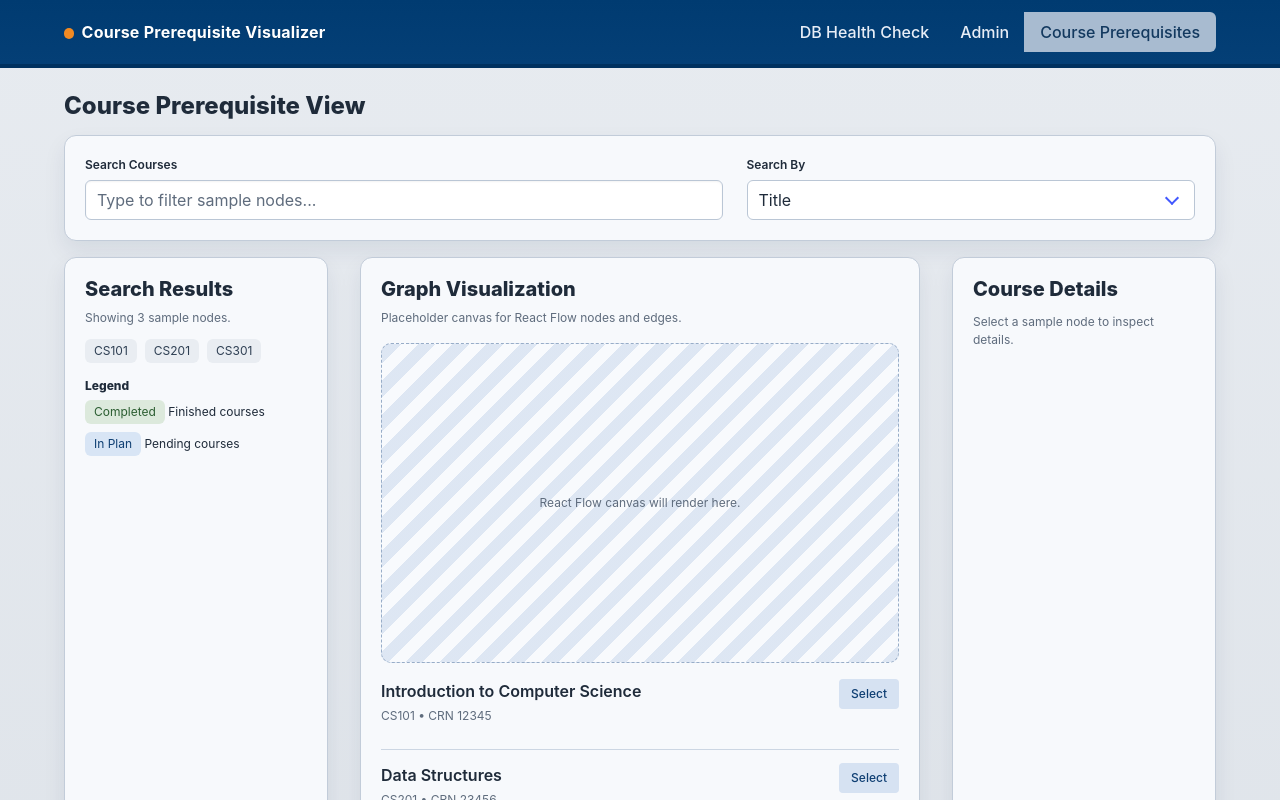
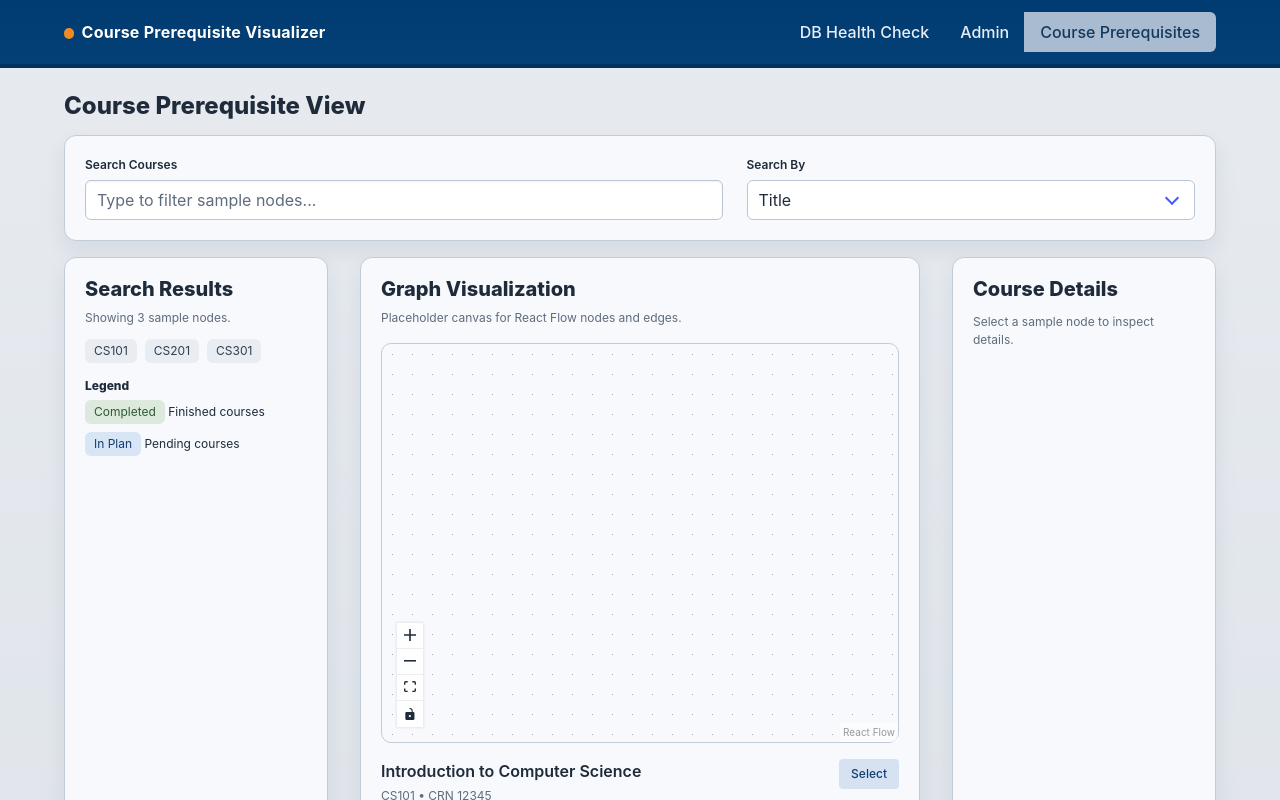
Before and after one commit to cnam04/SWE-Project-Spring-2026, a React (Vite) app in the folder client/: page /prereq-vis in a window 1280 px wide. Shown: the top 800 px of the page. Built offline with nearby package versions, Linux system fonts and the light colour scheme.

Commit message:
Get react flow working in the prereq page

```diff
--- a/client/package.json
+++ b/client/package.json
@@ -13,7 +13,8 @@
     "bulma": "^1.0.4",
     "react": "^19.2.0",
     "react-dom": "^19.2.0",
-    "react-router-dom": "^7.14.0"
+    "react-router-dom": "^7.14.0",
+    "@xyflow/react": "^12.10.2"
   },
   "devDependencies": {
     "@eslint/js": "^9.39.1",
--- /dev/null
+++ b/client/src/components/ReactFlowVisualization.jsx
@@ -0,0 +1,15 @@
+import { ReactFlow, Background, Controls } from '@xyflow/react';
+import '@xyflow/react/dist/style.css';
+import '../styles/ReactFlowVisualization.css';
+
+export default function ReactFlowVisualization() {
+  return (
+    <div className="react-flow-wrapper">
+        <ReactFlow>
+            <Background />
+            <Controls />
+        </ReactFlow>
+    </div>
+
+  )
+}
--- a/client/src/pages/CoursePrereqPage.jsx
+++ b/client/src/pages/CoursePrereqPage.jsx
@@ -1,5 +1,6 @@
 import React, { useState } from 'react';
 import '../styles/CoursePrereqPage.css';
+import ReactFlowVisualization from '../components/ReactFlowVisualization';
 
 const DUMMY_COURSES = [
   {
@@ -113,11 +114,7 @@
                 Placeholder canvas for React Flow nodes and edges.
               </p>
 
-              <div className="graph-canvas-placeholder mb-4">
-                <p className="has-text-grey is-size-7 has-text-centered mb-0">
-                  React Flow canvas will render here.
-                </p>
-              </div>
+                <ReactFlowVisualization />
 
               {filteredCourses.length ? (
                 <div className="sample-node-list">
--- a/client/src/styles/CoursePrereqPage.css
+++ b/client/src/styles/CoursePrereqPage.css
@@ -8,6 +8,10 @@
 
 .legend-stack p {
   margin-bottom: 0.5rem;
+}
+
+.sample-node-list {
+  margin-top: 1rem;
 }
 
 .graph-canvas-placeholder {
--- /dev/null
+++ b/client/src/styles/ReactFlowVisualization.css
@@ -0,0 +1,6 @@
+.react-flow-wrapper {
+  width: 100%;
+  height: clamp(350px, 50vh, 700px);
+  border: 1px solid var(--app-border);
+  border-radius: 10px;
+}
--- /dev/null
+++ b/package.json
@@ -0,0 +1,5 @@
+{
+  "dependencies": {
+    "@xyflow/react": "^12.10.2"
+  }
+}
```
Also changed, not shown: 1 other file (tests, documents, lock files or other folders).
